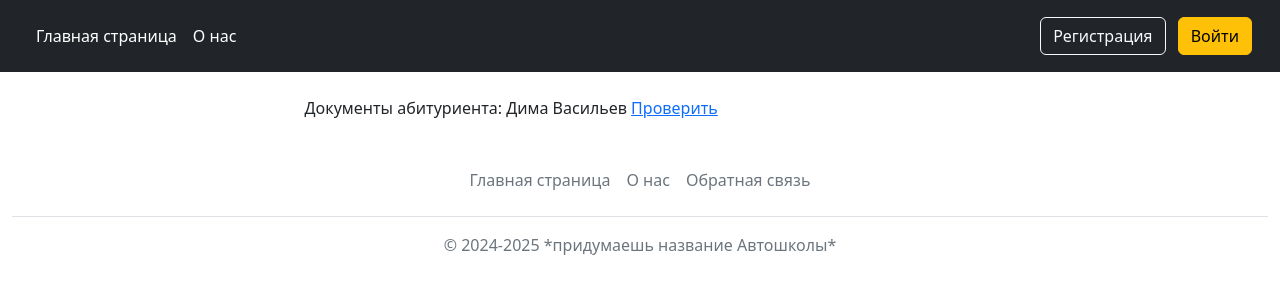
After one commit to Vas1ou/ProjectAutoshchool, a Django app: page /documents/viewing/ in a window 1280 px wide. The commit adds this page. Shown: the top 300 px of the page. Run offline with Django 5.2, Linux system fonts and the light colour scheme; data comes from the database, SQL or seed files in the repository; both versions use the stored data as it was after the commit.

Commit message:
started implementing document viewing

```diff
--- a/ProjectAutoshchool/ProjectAutoshchool/settings.py
+++ b/ProjectAutoshchool/ProjectAutoshchool/settings.py
@@ -65,6 +65,7 @@ TEMPLATES = [
                 'django.template.context_processors.request',
                 'django.contrib.auth.context_processors.auth',
                 'django.contrib.messages.context_processors.messages',
+                'general_info.context_processors.doc_count_processor'
             ],
         },
     },
--- a/ProjectAutoshchool/document_flow/models.py
+++ b/ProjectAutoshchool/document_flow/models.py
@@ -10,3 +10,6 @@ class DocumentsAdmission(models.Model):
     check_for_service = models.ImageField(upload_to='documents/checks/', verbose_name='Чек об оплате')
     user = models.ForeignKey(StudentProfile, on_delete=models.SET_NULL, null=True)
     verified = models.BooleanField(default=False, verbose_name='Документы приняты')
+
+    def __str__(self):
+        return f'Документы абитуриента: {self.user.user.first_name} {self.user.user.last_name}'
--- /dev/null
+++ b/ProjectAutoshchool/document_flow/templates/viewing_documents.html
@@ -0,0 +1,9 @@
+{% extends 'base.html' %}
+
+{% block content %}
+
+{% for document in documents %}
+<div>{{document}} <a href="{% url 'accept_documents' stud_id=document.pk %}">Проверить</a></div>
+{% endfor %}
+
+{% endblock %}
--- a/ProjectAutoshchool/document_flow/urls.py
+++ b/ProjectAutoshchool/document_flow/urls.py
@@ -1,6 +1,8 @@
 from django.urls import path
-from .views import submit_documents
+from .views import submit_documents, viewing_documents, accept_documents
 
 urlpatterns = [
     path('submit/', submit_documents, name='submit_documents'),
+    path('viewing/', viewing_documents, name='viewing_documents'),
+    path('accept/<int:stud_id>/', accept_documents, name='accept_documents')
 ]
--- a/ProjectAutoshchool/document_flow/views.py
+++ b/ProjectAutoshchool/document_flow/views.py
@@ -1,5 +1,6 @@
 from django.shortcuts import render, redirect
 from .models import DocumentsAdmission
+from users.models import StudentProfile
 
 
 def submit_documents(request):
@@ -15,6 +16,17 @@ def submit_documents(request):
             'check_for_service': request.FILES.get('check_for_service'),
             'user_id': request.user.id
         }
-
+        student = StudentProfile.objects.get(user_id=data['user_id'])
+        student.submit_doc = True
+        student.save()
+        data['user_id'] = student.pk
         DocumentsAdmission.objects.create(**data)
         return redirect('general')
+
+
+def viewing_documents(request):
+    documents = DocumentsAdmission.objects.filter(verified=False)
+    return render(request, 'viewing_documents.html', context={'documents': documents})
+
+def accept_documents(request, stud_id):
+    return render(request, 'accept_documents.html', context={'stud_id': stud_id})
--- /dev/null
+++ b/ProjectAutoshchool/general_info/context_processors.py
@@ -0,0 +1,11 @@
+from document_flow.models import DocumentsAdmission
+
+
+# Это контекстный процессор, который добавляет переменную document_count во все представления
+def doc_count_processor(request):
+    try:
+        if request.user.manager_profile:
+            document_count = len(DocumentsAdmission.objects.filter(verified=False))
+            return {'document_count': document_count}
+    except Exception:
+        return {}
--- a/ProjectAutoshchool/general_info/views.py
+++ b/ProjectAutoshchool/general_info/views.py
@@ -2,8 +2,7 @@ from django.shortcuts import render
 
 
 def general(request):
-    context = {}
-    return render(request, 'general.html', context=context)
+    return render(request, 'general.html', context={})
 
 
 def about_us(request):
--- a/ProjectAutoshchool/templates/base.html
+++ b/ProjectAutoshchool/templates/base.html
@@ -23,7 +23,7 @@
                     {% endif %}
                 {% endif %}
                 {% if user.manager_profile %}
-                    менеджер
+                    <li><a href="{% url 'viewing_documents' %}" class="nav-link px-2 text-white">Принять документы({{ document_count }})</a></li>
                 {% endif %}
             </ul>
             <div class="text-end">
@@ -53,14 +53,14 @@
 <div class="container-fluid">
     <footer class="py-3 my-4">
         <ul class="nav justify-content-center border-bottom pb-3 mb-3">
-            <li class="nav-item"><a href="" class="nav-link px-2 text-muted">Главная страница</a>
+            <li class="nav-item"><a href="{% url 'general' %}" class="nav-link px-2 text-muted">Главная страница</a>
             </li>
-            <li class="nav-item"><a href="" class="nav-link px-2 text-muted">О нас</a>
+            <li class="nav-item"><a href="{% url 'about_us' %}" class="nav-link px-2 text-muted">О нас</a>
             </li>
             <li class="nav-item"><a href="" class="nav-link px-2 text-muted">Обратная связь</a>
             </li>
         </ul>
-        <p class="text-center text-muted">© 2024 *придумаешь название Автошколы*</p>
+        <p class="text-center text-muted">© 2024-2025 *придумаешь название Автошколы*</p>
     </footer>
 </div>
 <script src="https://cdn.jsdelivr.net/npm/bootstrap@5.2.2/dist/js/bootstrap.bundle.min.js"
```
Also changed, not shown: ProjectAutoshchool/document_flow/templates/accept_documents.html (added, +7 -0 lines), ProjectAutoshchool/db.sqlite3, ProjectAutoshchool/document_flow/migrations/0001_initial.py (added), ProjectAutoshchool/document_flow/migrations/__init__.py (added), ProjectAutoshchool/media/documents/checks/check.dc7c683.svg (added), ProjectAutoshchool/media/documents/checks/check.dc7c683_SqKDSlz.svg (added), ProjectAutoshchool/media/documents/checks/check.dc7c683_yQJAxTy.svg (added), ProjectAutoshchool/media/documents/medical_cerf/c862df1d4b7ef0b3023eaa566fb3fdfe.jpg (added), ProjectAutoshchool/media/documents/medical_cerf/c862df1d4b7ef0b3023eaa566fb3fdfe_TElJuDU.jpg (added), ProjectAutoshchool/media/documents/medical_cerf/c862df1d4b7ef0b3023eaa566fb3fdfe_m39QAHT.jpg (added).
